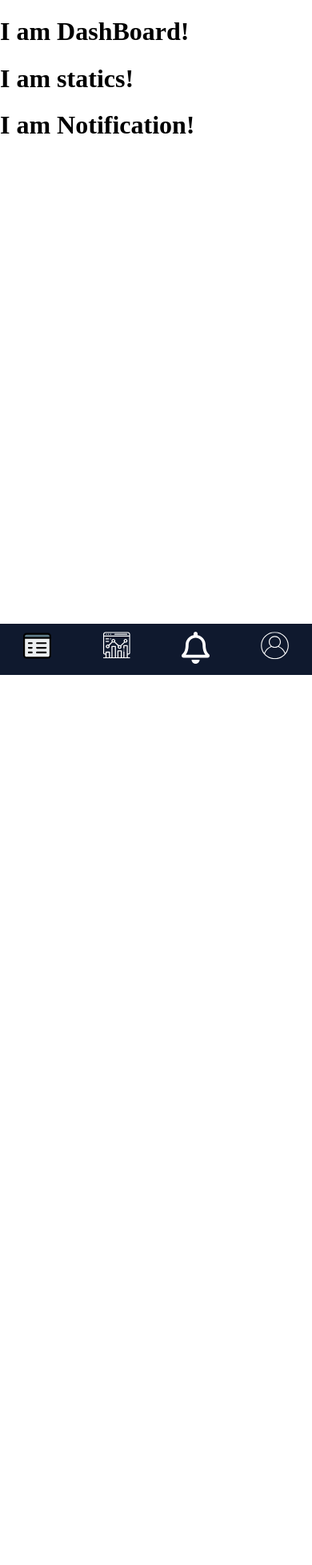
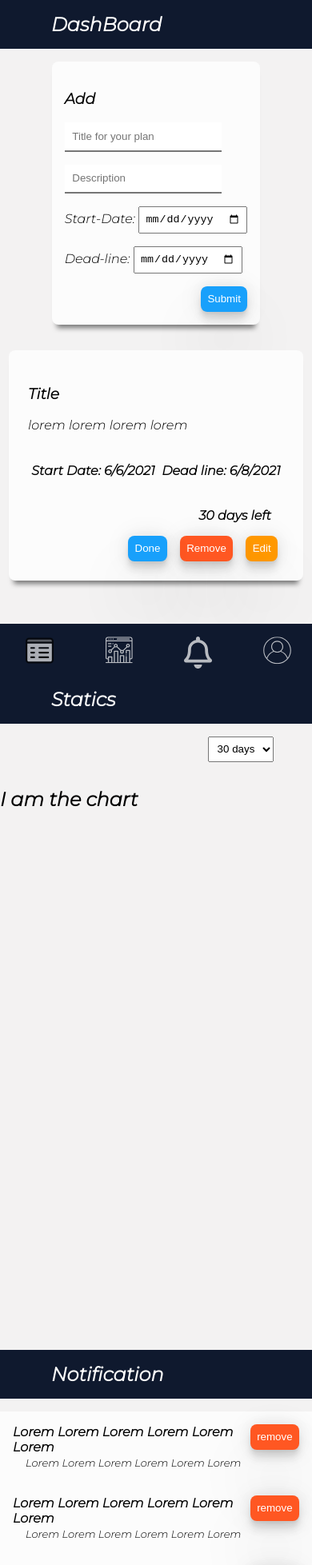
Before and after one commit to Betsegaw-hp/Todo_react_app, a React (Create React App) app: page / in a window 390 px wide. Shown: the top 1957 px of the page at 80% size. Before the commit the page ends 865 px from the top, so only its background shows below. Built offline with nearby package versions, Linux system fonts and the light colour scheme.

Commit message:
mobile Ui

```diff
--- a/src/App.css
+++ b/src/App.css
@@ -1,14 +1,28 @@
+@import url('https://fonts.googleapis.com/css2?family=Montserrat:ital,wght@1,300&display=swap');
+
 :root {
-  --nav : hsl(221, 51%, 12%);
+  --nav : #0f192e;
+  --nav-secondary : #0C1424;
   --header : hsl(182, 43%, 76%);
   --background1 : hsl(0, 0%, 95%);
   --background2 : hsl(0, 15%, 92%);
   --background3 : hsl(0, 9%, 85%);
-  --foreground : hsl(0, 0%, 99%);
-  --light-red : #D89999;
-  --light-green : #A8DADC ;
-  --light-blue : #7DCEF6;
+  --background-body : hsl(0, 4%, 95%);
+  --background-form : #fcfcfc;
+  --background-form1 : #D8D8D8;
+  --red :#ff5722;
+  --red-secondary : #ff9800;
+  --red-light :#ffc107;
+  --light-blue : #18a0fb ;
   --white : #FCFCFC;
+  --shadow0 :   0 2.8px 2.2px rgba(0, 0, 0, 0.034),
+  0 6.7px 5.3px rgba(0, 0, 0, 0.048),
+  0 12.5px 10px rgba(0, 0, 0, 0.06),
+  0 2.3px 17.9px rgba(0, 0, 0, 0.072),
+  0 1.8px 33.4px rgba(0, 0, 0, 0.086),
+  0 50px 80px rgba(0, 0, 0, 0.12);
+  --shadow1 :  0 10px 6px -6px #777;
+  --transition: all .5s ease-out ;
 }
 
 ::after,
@@ -24,7 +38,6 @@ ul, li {
   list-style-type: none ;
 }
 a {
-  all: initial;
   color: var(--white);
 }
 img {
@@ -36,7 +49,36 @@ body {
   padding: 0;
   box-sizing: border-box;
   min-height: 100vh;
+  background: var(--background-body) ;
+  font-family: 'Montserrat', sans-serif;
 }
+/*
+ ==== btn ====
+*/
+ .success-btn,
+ .warning-btn,
+ .danger-btn {
+   background-clip: border-box;
+   color: #fff;
+   font-weight: 500;
+   padding: .4rem;
+   border-color: transparent;
+   border-radius: .5rem;
+   cursor: pointer;
+   box-shadow: var(--shadow0);
+ }
+ .success-btn {
+  background: var(--light-blue) ;
+ }
+ .warning-btn {
+  background: var(--red-secondary);
+ }
+ .danger-btn {
+  background: var(--red) ;
+ }
+/*
+ ===== Nav =====
+*/
 .navbar {
   position: fixed;
   bottom: 0;
@@ -50,10 +92,177 @@ body {
 .nav-list {
   display: flex;
   justify-content: space-between;
+  overflow: hidden;
 }
 .nav-list-item {
+  width: 100%;
  padding: 1rem 2rem;
+ filter: grayscale(100%) opacity(0.7);
+ cursor: pointer;
+}
+.nav-list-item:hover {
+  background: var(--nav-secondary) ;
+  filter: grayscale(0%) opacity(1) ;
 }
 .list-name {
   display: none;
 }
+
+/*
+ ====== Dashboard ======
+*/
+ .Dashboard {
+   height: 100vh;
+ }
+ .Dashboard nav {
+   padding: 1rem 4rem;
+   margin-bottom: 1rem;
+   background: var(--nav);
+ }
+ .Dashboard nav span {
+   color: var(--white);
+   font-size: 1.5rem;
+   font-weight: 600;
+
+ }
+ .form-container {
+   display: grid;
+   place-content: center;
+ }
+ .form-card {
+   padding: 1rem;
+   width: fit-content;
+   background: var(--background-form);
+   border-radius: .5rem;
+   -webkit-box-shadow: var(--shadow1);
+   -moz-box-shadow: var(--shadow1);
+   box-shadow: var(--shadow1);
+ }
+
+ .form-card .label-input, .title-input {
+   padding: .6rem;
+   margin-bottom: 1rem;
+   border-top: none;
+   border-left: none;
+   border-right: none;
+   outline: none;
+   transform: var(--transition);
+ }
+ .form-card
+ .label-input:focus,
+  .title-input:focus {
+    border-color: var(--light-blue);
+ }
+ .form-card .start-date, .dead-line {
+   padding: .4rem;
+   margin-bottom: 1rem;
+ }
+ .form-card .add-form {
+   float: right;
+   transition: var(--transition);
+ }
+ .form-card .add-form:hover {
+   box-shadow: none;
+   border-radius: .1rem;
+ }
+
+ /*
+  ===== List(Task) Card ======
+ */
+ .listCard-continer {
+   display: grid;
+   place-content: center;
+   margin: 2rem 0;
+ }
+ .list-card {
+   padding: 1.5rem;
+   width: 20rem;
+   background: var(--background-form);
+   border-radius: .5rem;
+   -webkit-box-shadow: var(--shadow1);
+   -moz-box-shadow: var(--shadow1);
+   box-shadow: var(--shadow1);
+ }
+ .list-card .show-time {
+   display: flex;
+   justify-content: space-around;
+ }
+ .list-card .counter {
+   display: flex;
+   justify-content: flex-end;
+   margin: 1rem;
+   font-weight: 700;
+ }
+ .list-card  button  {
+   float: right;
+   margin: 0 .5rem;
+   transition: var(--transition);
+ }
+ .list-card
+.edit-btn:hover, .remove-btn:hover, .done-btn:hover {
+  box-shadow: none;
+  border-radius: .2rem;
+ }
+
+ /*
+  ==== Statics =====
+ */
+ .Statics {
+   height: 100vh;
+ }
+ .Statics nav {
+ padding: 1rem 4rem;
+  margin-bottom: 1rem;
+  background: var(--nav);
+ }
+.Statics nav span {
+  color: var(--white);
+  font-size: 1.5rem;
+  font-weight: 600;
+
+}
+#date-select {
+  padding: .4rem;
+}
+.select-date {
+  display: flex;
+  justify-content: flex-end;
+  padding-right: 3rem;
+  margin-bottom: 2rem;
+}
+
+/*
+  ==== Notification =====
+ */
+ .Notification {
+  height: 100vh;
+}
+.Notification nav {
+padding: 1rem 4rem;
+ margin-bottom: 1rem;
+ background: var(--nav);
+}
+.Notification nav span {
+ color: var(--white);
+ font-size: 1.5rem;
+ font-weight: 600;
+
+}
+.Bar {
+  background: var(--background-form);
+  padding: 1rem;
+  display: flex;
+  justify-content: space-between;
+  cursor: pointer;
+}
+.Bar:hover {
+  background: var(--background-form1);
+}
+.Bar .content-text span{
+  font-weight: 600;
+}
+.Bar .content-text span:last-child {
+  font-weight: 300;
+  font-size: 13px;
+  padding-left: 1rem;
+}
--- a/src/js/Dashboard.js
+++ b/src/js/Dashboard.js
@@ -1,8 +1,63 @@
 import React from 'react';
+
+function FormCard() {
+  return(
+    <div className="form-container">
+      <form className="form-card">
+            <h3>Add</h3>
+            <input type="text"
+                  placeholder="Title for your plan"
+                  className="title-input" /> <br></br>
+            <input type="text"
+                    placeholder="Description"
+                    className="label-input" /><br></br>
+            <label >Start-Date: </label>
+            <input type="date" className="start-date" /><br></br>
+            <label >Dead-line: </label>
+            <input type="date"
+                   className="dead-line"/><br></br>
+
+            <input type="submit"
+                   className="add-form success-btn" />
+          </form>
+    </div>
+
+  )
+}
+
+function ListCard() {
+  return(
+    <div className="listCard-continer">
+      <div className="list-card">
+          <h3 className="title">Title</h3>
+        <div className="description">
+          <p>lorem  lorem lorem lorem</p>
+        </div>
+        <div className="show-time">
+        <h4>Start Date: <span className="start-date">6/6/2021</span> </h4>
+        <h4>Dead line: <span className="dead-date">6/8/2021</span></h4>
+        </div>
+        <div className="counter">
+            <i><span className="counter-time">30 days</span> left</i>
+          </div>
+        <button className="edit-btn warning-btn">Edit</button>
+        <button className="remove-btn danger-btn">Remove</button>
+        <button className="done-btn success-btn">Done</button>
+      </div>
+    </div>
+
+  )
+}
 
 function Dashboard() {
   return(
-    <h1>I am DashBoard!</h1>
+    <section className="Dashboard">
+    <nav>
+      <span>DashBoard</span>
+    </nav>
+    <FormCard />
+    <ListCard />
+    </section>
   )
 }
 
--- a/src/js/Notification.js
+++ b/src/js/Notification.js
@@ -1,8 +1,28 @@
 import React from 'react';
 
+function NoteBar() {
+  return(
+    <div className="Bar">
+      <div className="content-text content">
+        <span >Lorem Lorem Lorem Lorem Lorem Lorem</span><br></br>
+        <span >Lorem Lorem Lorem Lorem Lorem Lorem</span>
+      </div>
+      <div className="content">
+        <button className="danger-btn">remove</button>
+      </div>
+    </div>
+  )
+}
 function Notification() {
   return(
-    <h1>I am Notification!</h1>
+    <section className="Notification">
+      <nav>
+        <span>Notification</span>
+      </nav>
+      <NoteBar />
+      <NoteBar />
+      <NoteBar />
+    </section>
   )
 }
 
--- a/src/js/Statics.js
+++ b/src/js/Statics.js
@@ -1,8 +1,28 @@
 import React from 'react';
+
+function Chart() {
+  return(
+    <div className="chart-container">
+      <h1>I am the chart</h1>
+    </div>
+  )
+}
 
 function Statics() {
   return (
-    <h1>I am statics!</h1>
+    <section className="Statics">
+      <nav>
+      <span>Statics</span>
+    </nav>
+    <div class="select-date">
+      <select  id="date-select">
+        <option value="30 days">30 days</option>
+        <option value="7 days">7 days</option>
+      </select>
+    </div>
+
+      <Chart />
+    </section>
   );
 }
 
```
Also changed, not shown: 1 other file (tests, documents, lock files or other folders).
